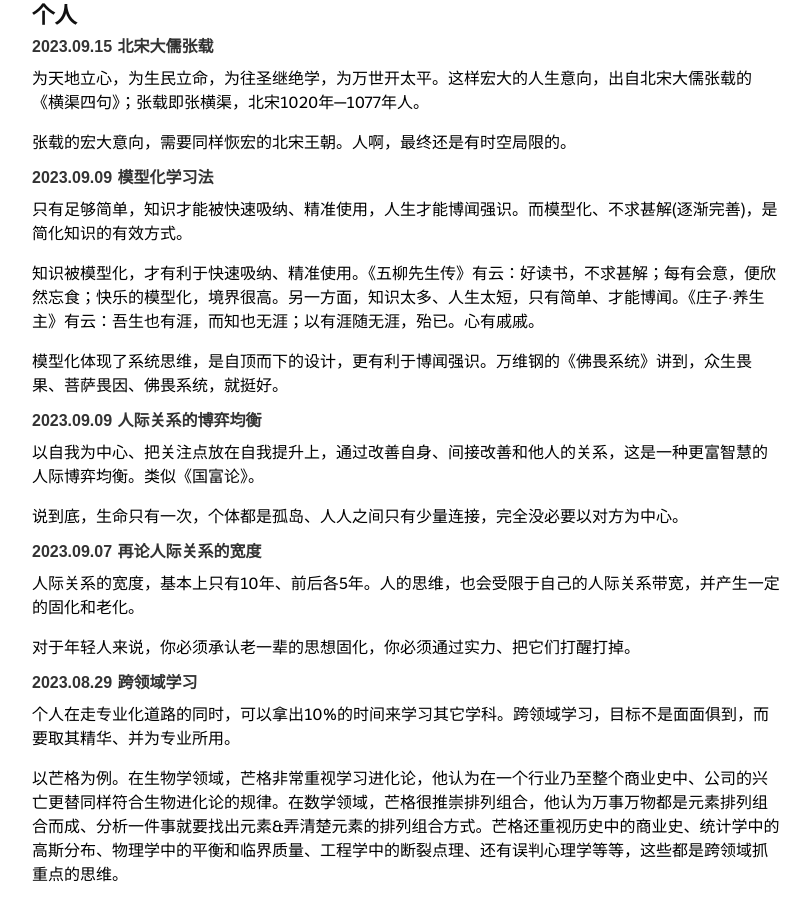
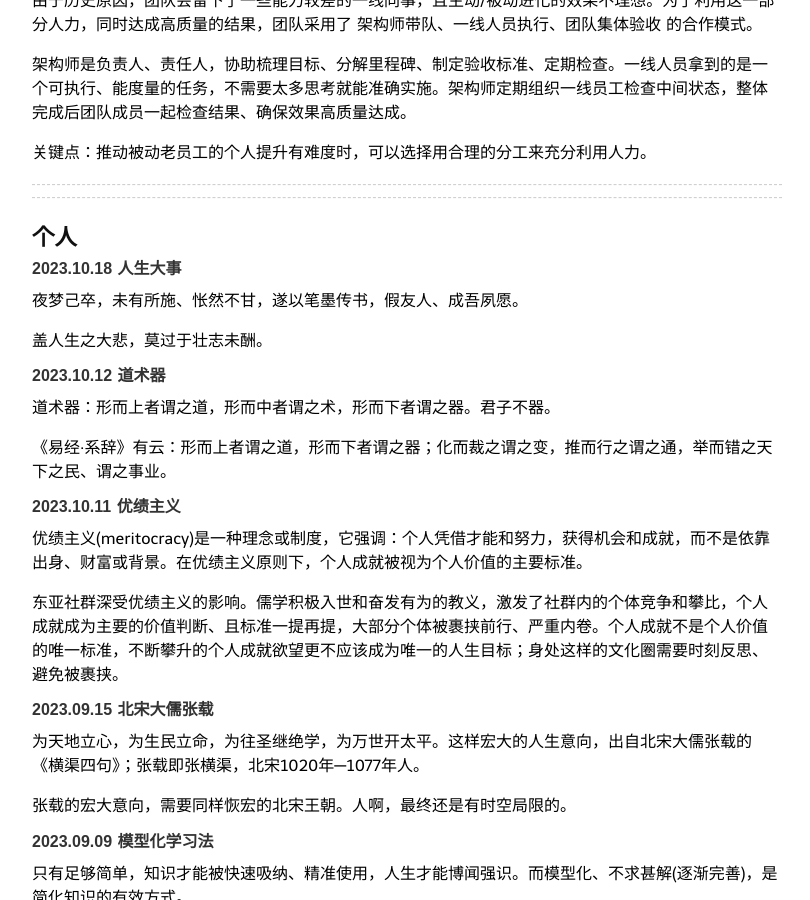
Before and after one commit to niean/niean.github.io, a Jekyll site: the page built from _posts/2020-03-15-op-tb.markdown, in a window 1280 px wide and 900 px high, scrolled down 28904 px. Shown: the whole window, without its empty margins (233-1043 px from the left). Built offline with Jekyll 4.4.1, drawn with Linux system fonts in a browser that asks for light colours; comment, search, counter and statistics services are not loaded; some of the changed text lies outside the part shown.

Commit message:
集中提交

```diff
--- a/_posts/2020-03-15-op-tb.markdown
+++ b/_posts/2020-03-15-op-tb.markdown
@@ -13,6 +13,12 @@
 ------------------------------------------------------------------------------------------------------------
 
 ## 技术
+#### 2023.09.20 基建中的业务思维
+把基础设施当做业务来做，把基础设施子方向当做业务来做，不论横纵。
+
+最近两年一直在如此实践，效果挺好。最近听到同行有类似的表述，心有戚戚、坚定了心智。这位同行经历过业务、存储、安全、架构等多个方向，视野非常完整。而自己整个职业生涯都在基础设施、视野受限，期待有一天能亲耕业务、睁眼看世界。
+
+
 #### 2023.09.08 高效建设技术能力
 开源二开、采买二开，是建设技术能力的高效路径。
 
@@ -584,6 +590,10 @@
 ------------------------------------------------------------------------------------------------------------
 
 ## 管理
+#### 2023.10.18 太上忘情
+太上忘情，因为无情、所以公平。
+
+
 #### 2023.08.18 分治
 分治，是人类最伟大的组织发明。
 
@@ -990,6 +1000,24 @@
 ------------------------------------------------------------------------------------------------------------
 ------------------------------------------------------------------------------------------------------------
 ## 个人
+#### 2023.10.18 人生大事
+夜梦己卒，未有所施、怅然不甘，遂以笔墨传书，假友人、成吾夙愿。
+
+盖人生之大悲，莫过于壮志未酬。
+
+
+#### 2023.10.12 道术器
+道术器：形而上者谓之道，形而中者谓之术，形而下者谓之器。君子不器。
+
+《易经·系辞》有云：形而上者谓之道，形而下者谓之器；化而裁之谓之变，推而行之谓之通，举而错之天下之民、谓之事业。
+
+
+#### 2023.10.11 优绩主义
+优绩主义(meritocracy)是一种理念或制度，它强调：个人凭借才能和努力，获得机会和成就，而不是依靠出身、财富或背景。在优绩主义原则下，个人成就被视为个人价值的主要标准。
+
+东亚社群深受优绩主义的影响。儒学积极入世和奋发有为的教义，激发了社群内的个体竞争和攀比，个人成就成为主要的价值判断、且标准一提再提，大部分个体被裹挟前行、严重内卷。个人成就不是个人价值的唯一标准，不断攀升的个人成就欲望更不应该成为唯一的人生目标；身处这样的文化圈需要时刻反思、避免被裹挟。
+
+
 #### 2023.09.15 北宋大儒张载
 为天地立心，为生民立命，为往圣继绝学，为万世开太平。这样宏大的人生意向，出自北宋大儒张载的《横渠四句》；张载即张横渠，北宋1020年—1077年人。
 
```
Also changed, not shown: _posts/2022-01-27-op-cn.markdown (+9 -0 lines), 1 other file.
